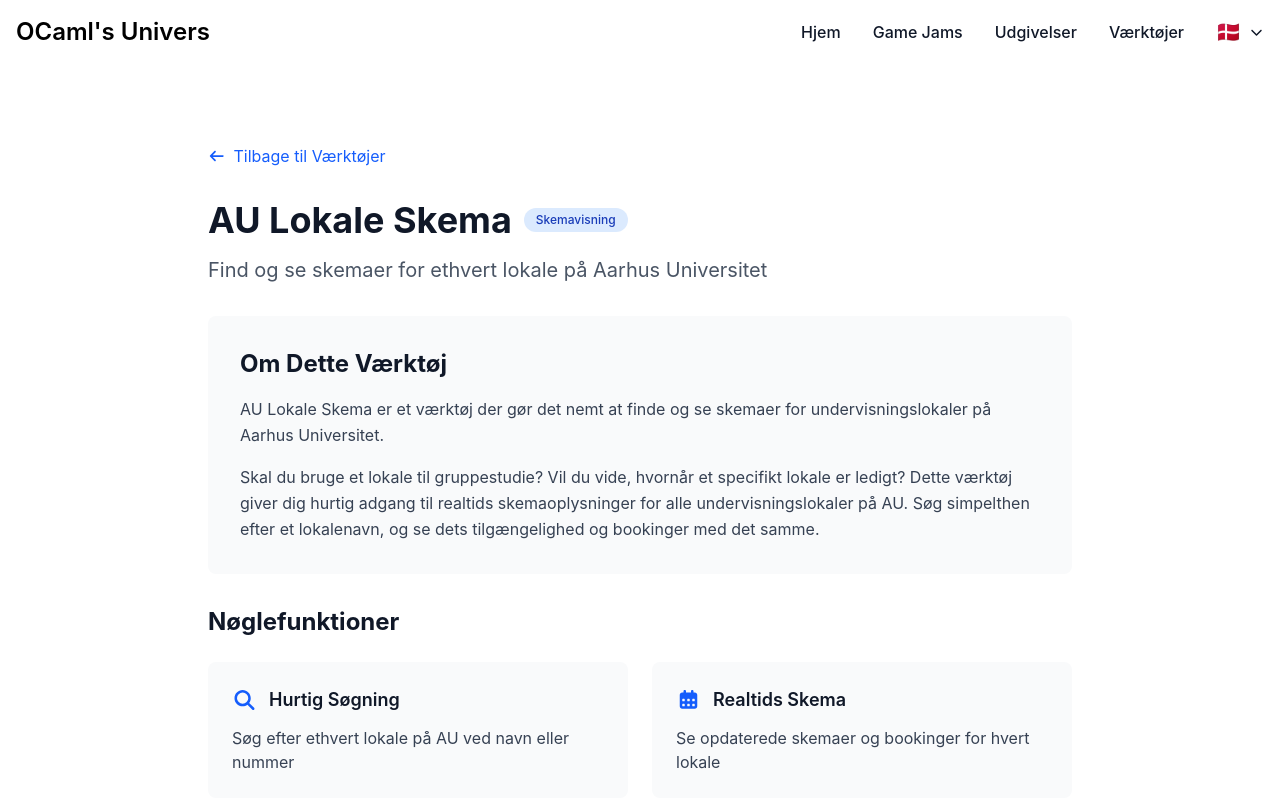
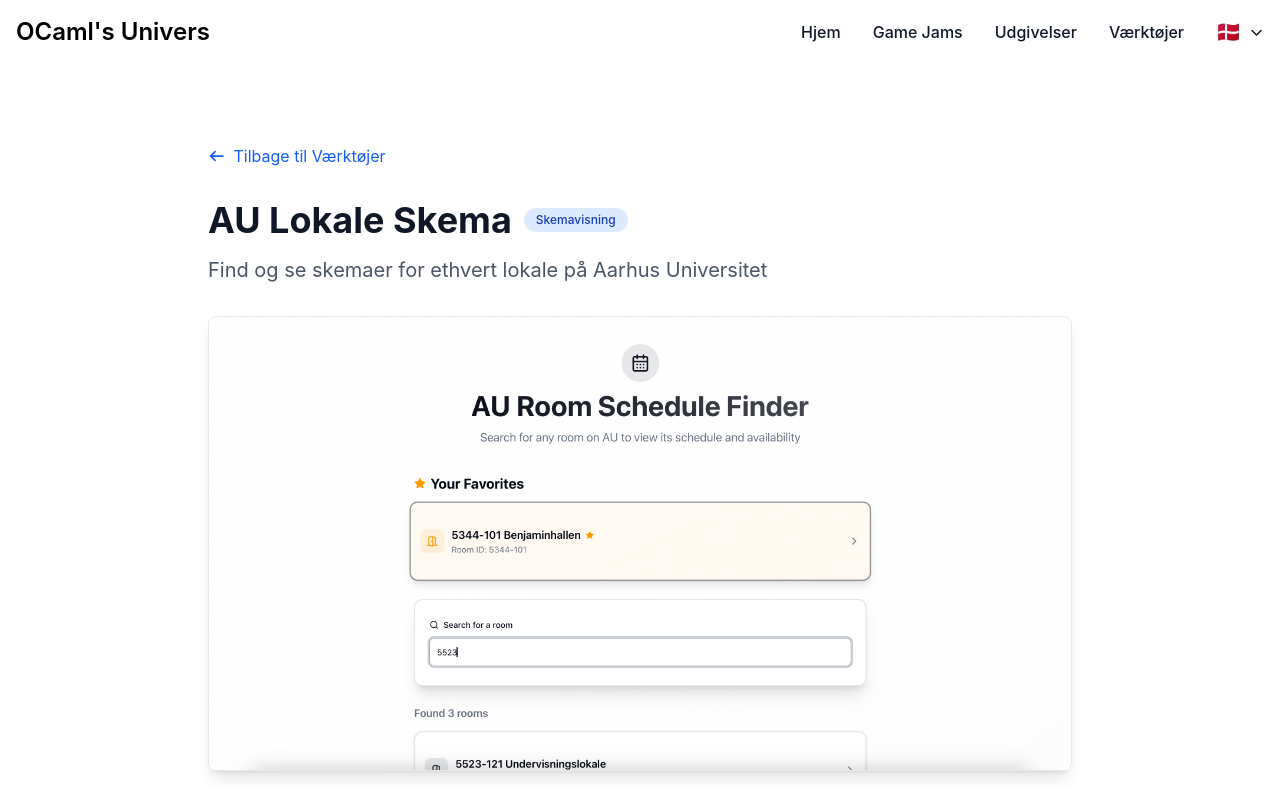
Before and after one commit to KasperTonsgaard/ocaml-website, a Next.js app: page /tools/au-rooms in a window 1280 px wide. Shown: the top 800 px of the page. Built offline with nearby package versions, Linux system fonts and the light colour scheme.

Commit message:
Add thumbnail preview for AU Room Schedule tool

```diff
--- a/app/tools/au-rooms/page.tsx
+++ b/app/tools/au-rooms/page.tsx
@@ -32,6 +32,15 @@
           <p className="text-xl text-gray-600 dark:text-gray-300">
             {t('tools.auRooms.subtitle')}
           </p>
+        </div>
+
+        {/* Thumbnail Preview */}
+        <div className="mb-8">
+          <img
+            src="/images/tools/au-rooms-thumbnail.png"
+            alt="AU Room Schedule Finder Screenshot"
+            className="w-full rounded-lg shadow-lg border border-gray-200 dark:border-gray-700"
+          />
         </div>
 
         {/* Main Description */}
--- a/app/tools/page.tsx
+++ b/app/tools/page.tsx
@@ -59,6 +59,17 @@
               <p className="text-gray-700 dark:text-gray-300 mb-6 leading-relaxed">
                 {t(tool.descriptionKey)}
               </p>
+
+              {/* Thumbnail */}
+              {tool.id === 'au-rooms' && (
+                <div className="mb-6">
+                  <img
+                    src="/images/tools/au-rooms-thumbnail.png"
+                    alt="AU Room Schedule Finder"
+                    className="w-full rounded-lg shadow-md border border-gray-200 dark:border-gray-700"
+                  />
+                </div>
+              )}
 
               {/* Tool Details */}
               <div className="border-t border-gray-200 dark:border-gray-700 pt-4 mb-6">
```
Also changed, not shown: public/images/tools/au-rooms-thumbnail.png (added).
